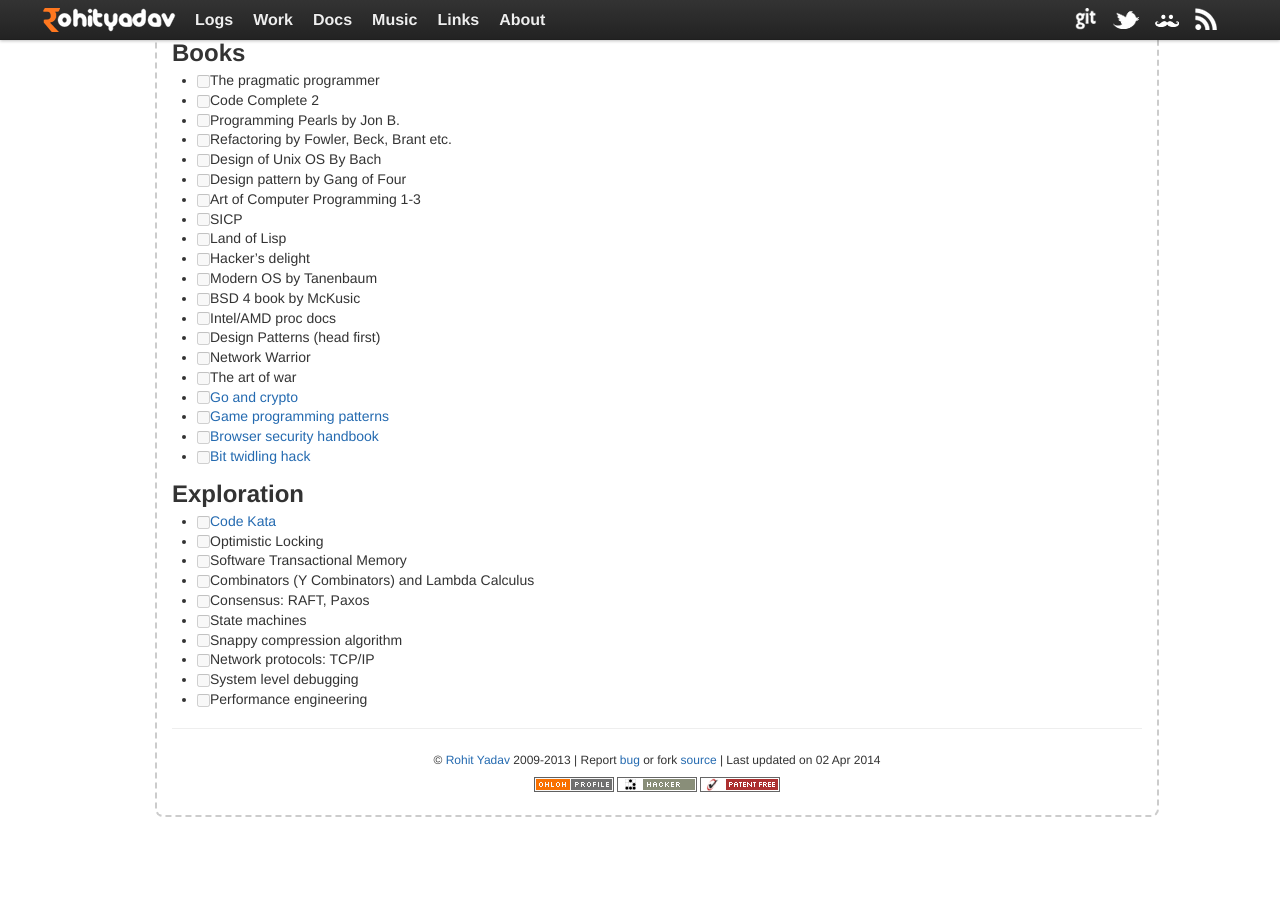
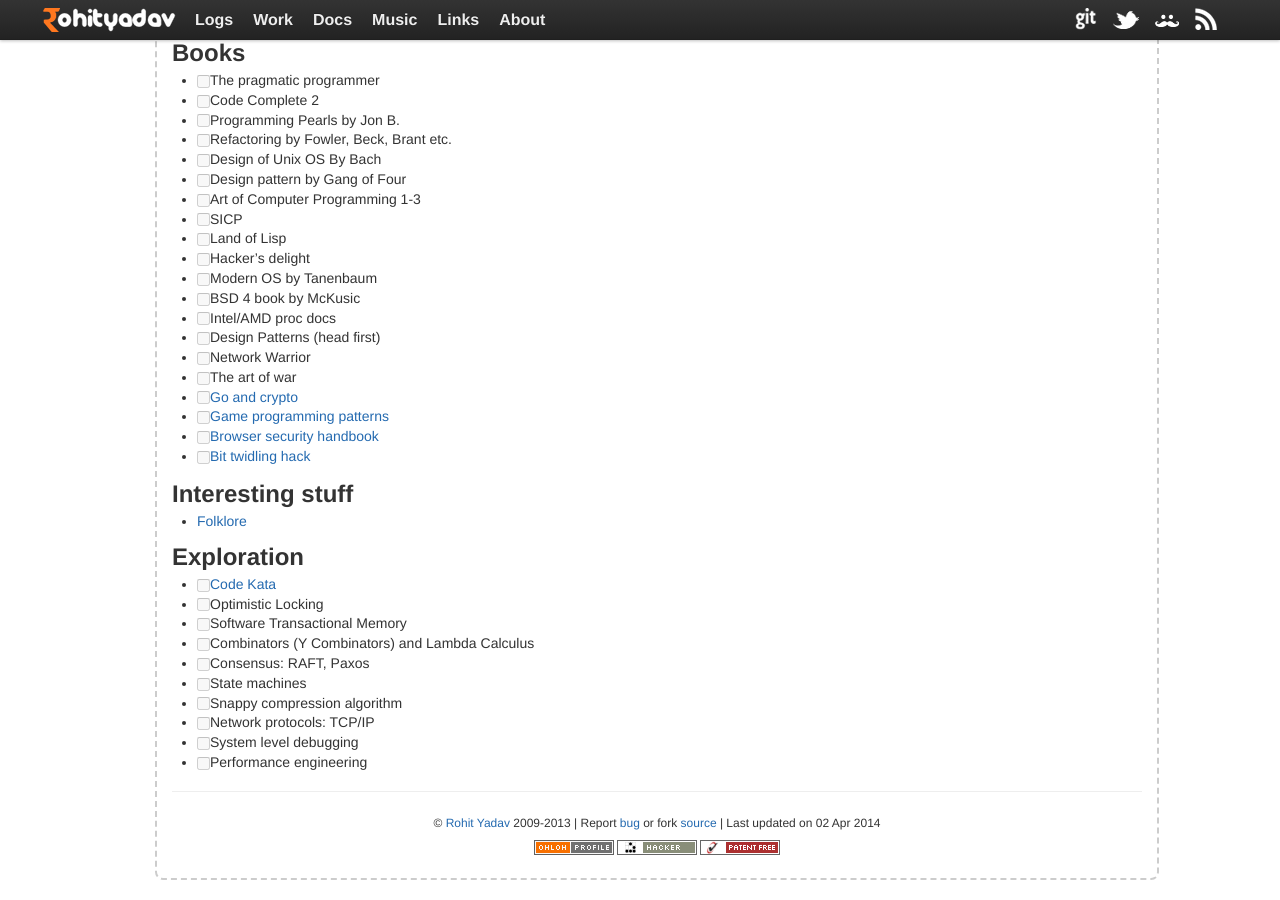
Before and after one commit to rohityadavcloud/rohityadavcloud.github.io, a Jekyll site: the page built from kaizen/index.markdown, in a window 1280 px wide and 900 px high, scrolled down 2549 px. Built offline with Jekyll 4.4.1, drawn with Linux system fonts in a browser that asks for light colours; Markdown is read by kramdown in place of the engine named in the settings; before the commit the page ends 3386 px from its top, so only the background shows below that.

Commit message:
sites of interest
Signed-off-by: Rohit Yadav <bhaisaab@baagi.org>

```diff
--- a/kaizen/index.markdown
+++ b/kaizen/index.markdown
@@ -161,6 +161,10 @@
 - [ ] [Browser security handbook](https://code.google.com/p/browsersec/wiki/Part1)
 - [ ] [Bit twidling hack](http://graphics.stanford.edu/~seander/bithacks.html)
 
+## Interesting stuff
+
+- [Folklore](http://www.folklore.org)
+
 ## Exploration
 
 - [ ] [Code Kata](http://codekata.com/kata/codekata-how-it-started/)
```
